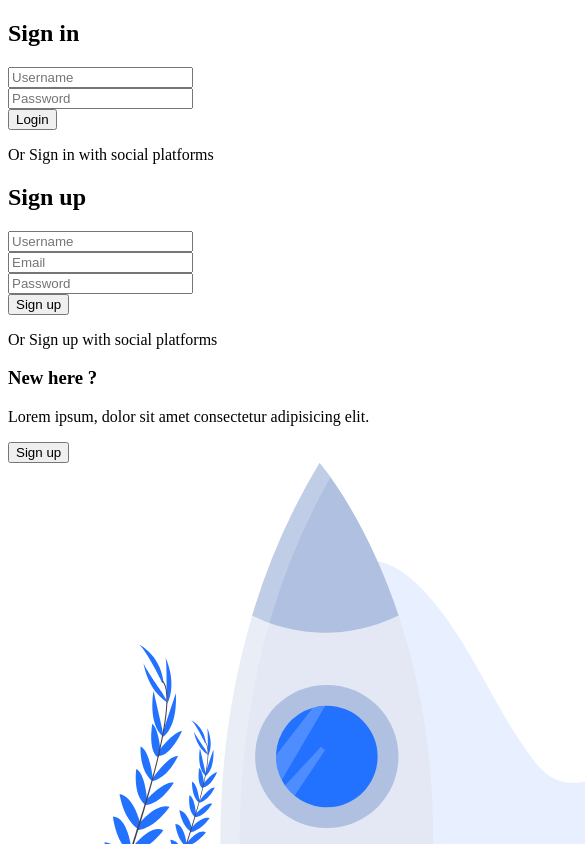
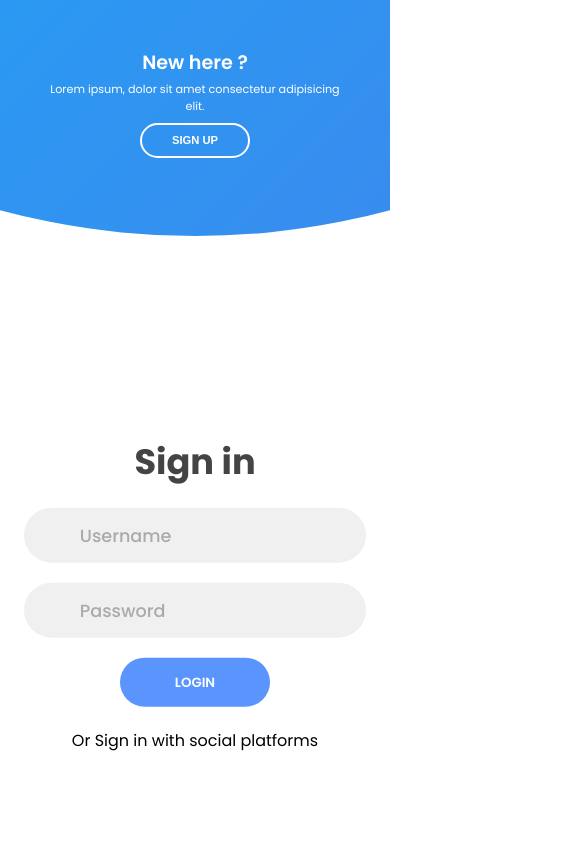
Before and after one commit to sarazaToussaint/tourism-frontEnd, a React (Create React App) app: page / in a window 390 px wide. Shown: the top 844 px of the page, 585 px wide, since content can reach past the window. Built offline with nearby package versions, Linux system fonts and the light colour scheme.

Commit message:
Style the login page

```diff
--- a/src/App.css
+++ b/src/App.css
@@ -1,3 +1,404 @@
-.App {
+@import url("https://fonts.googleapis.com/css2?family=Poppins:wght@200;300;400;500;600;700;800&display=swap");
+
+* {
+  margin: 0;
+  padding: 0;
+  box-sizing: border-box;
+}
+
+body,
+input {
+  font-family: "Poppins", sans-serif;
+}
+
+.container {
+  position: relative;
+  width: 100%;
+  background-color: #fff;
+  min-height: 100vh;
+  overflow: hidden;
+}
+
+.forms-container {
+  position: absolute;
+  width: 100%;
+  height: 100%;
+  top: 0;
+  left: 0;
+}
+
+.signin-signup {
+  position: absolute;
+  top: 50%;
+  transform: translate(-50%, -50%);
+  left: 75%;
+  width: 50%;
+  transition: 1s 0.7s ease-in-out;
+  display: grid;
+  grid-template-columns: 1fr;
+  z-index: 5;
+}
+
+form {
+  display: flex;
+  align-items: center;
+  justify-content: center;
+  flex-direction: column;
+  padding: 0 5rem;
+  transition: all 0.2s 0.7s;
+  overflow: hidden;
+  grid-column: 1 / 2;
+  grid-row: 1 / 2;
+}
+
+form.sign-up-form {
+  opacity: 0;
+  z-index: 1;
+}
+
+form.sign-in-form {
+  z-index: 2;
+}
+
+.title {
+  font-size: 2.2rem;
+  color: #444;
+  margin-bottom: 10px;
+}
+
+.input-field {
+  max-width: 380px;
+  width: 100%;
+  background-color: #f0f0f0;
+  margin: 10px 0;
+  height: 55px;
+  border-radius: 55px;
+  display: grid;
+  grid-template-columns: 15% 85%;
+  padding: 0 0.4rem;
+  position: relative;
+}
+
+.input-field i {
   text-align: center;
+  line-height: 55px;
+  color: #acacac;
+  transition: 0.5s;
+  font-size: 1.1rem;
 }
+
+.input-field input {
+  background: none;
+  outline: none;
+  border: none;
+  line-height: 1;
+  font-weight: 600;
+  font-size: 1.1rem;
+  color: #333;
+}
+
+.input-field input::placeholder {
+  color: #aaa;
+  font-weight: 500;
+}
+
+.social-text {
+  padding: 0.7rem 0;
+  font-size: 1rem;
+}
+
+.social-media {
+  display: flex;
+  justify-content: center;
+}
+
+.social-icon {
+  height: 46px;
+  width: 46px;
+  display: flex;
+  justify-content: center;
+  align-items: center;
+  margin: 0 0.45rem;
+  color: #333;
+  border-radius: 50%;
+  border: 1px solid #333;
+  text-decoration: none;
+  font-size: 1.1rem;
+  transition: 0.3s;
+}
+
+.social-icon:hover {
+  color: #4481eb;
+  border-color: #4481eb;
+}
+
+.btn {
+  width: 150px;
+  background-color: #5995fd;
+  border: none;
+  outline: none;
+  height: 49px;
+  border-radius: 49px;
+  color: #fff;
+  text-transform: uppercase;
+  font-weight: 600;
+  margin: 10px 0;
+  cursor: pointer;
+  transition: 0.5s;
+}
+
+.btn:hover {
+  background-color: #4d84e2;
+}
+
+.panels-container {
+  position: absolute;
+  height: 100%;
+  width: 100%;
+  top: 0;
+  left: 0;
+  display: grid;
+  grid-template-columns: repeat(2, 1fr);
+}
+
+.container::before {
+  content: "";
+  position: absolute;
+  height: 2000px;
+  width: 2000px;
+  top: -10%;
+  right: 48%;
+  transform: translateY(-50%);
+  background-image: linear-gradient(-45deg, #4481eb 0%, #04befe 100%);
+  transition: 1.8s ease-in-out;
+  border-radius: 50%;
+  z-index: 6;
+}
+
+.image {
+  width: 100%;
+  transition: transform 1.1s ease-in-out;
+  transition-delay: 0.4s;
+}
+
+.panel {
+  display: flex;
+  flex-direction: column;
+  align-items: flex-end;
+  justify-content: space-around;
+  text-align: center;
+  z-index: 6;
+}
+
+.left-panel {
+  pointer-events: all;
+  padding: 3rem 17% 2rem 12%;
+}
+
+.right-panel {
+  pointer-events: none;
+  padding: 3rem 12% 2rem 17%;
+}
+
+.panel .content {
+  color: #fff;
+  transition: transform 0.9s ease-in-out;
+  transition-delay: 0.6s;
+}
+
+.panel h3 {
+  font-weight: 600;
+  line-height: 1;
+  font-size: 1.5rem;
+}
+
+.panel p {
+  font-size: 0.95rem;
+  padding: 0.7rem 0;
+}
+
+.btn.transparent {
+  margin: 0;
+  background: none;
+  border: 2px solid #fff;
+  width: 130px;
+  height: 41px;
+  font-weight: 600;
+  font-size: 0.8rem;
+}
+
+.right-panel .image,
+.right-panel .content {
+  transform: translateX(800px);
+}
+
+/* ANIMATION */
+
+.container.sign-up-mode::before {
+  transform: translate(100%, -50%);
+  right: 52%;
+}
+
+.container.sign-up-mode .left-panel .image,
+.container.sign-up-mode .left-panel .content {
+  transform: translateX(-800px);
+}
+
+.container.sign-up-mode .signin-signup {
+  left: 25%;
+}
+
+.container.sign-up-mode form.sign-up-form {
+  opacity: 1;
+  z-index: 2;
+}
+
+.container.sign-up-mode form.sign-in-form {
+  opacity: 0;
+  z-index: 1;
+}
+
+.container.sign-up-mode .right-panel .image,
+.container.sign-up-mode .right-panel .content {
+  transform: translateX(0%);
+}
+
+.container.sign-up-mode .left-panel {
+  pointer-events: none;
+}
+
+.container.sign-up-mode .right-panel {
+  pointer-events: all;
+}
+
+@media (max-width: 870px) {
+  .container {
+    min-height: 800px;
+    height: 100vh;
+  }
+
+  .signin-signup {
+    width: 100%;
+    top: 95%;
+    transform: translate(-50%, -100%);
+    transition: 1s 0.8s ease-in-out;
+  }
+
+  .signin-signup,
+  .container.sign-up-mode .signin-signup {
+    left: 50%;
+  }
+
+  .panels-container {
+    grid-template-columns: 1fr;
+    grid-template-rows: 1fr 2fr 1fr;
+  }
+
+  .panel {
+    flex-direction: row;
+    justify-content: space-around;
+    align-items: center;
+    padding: 2.5rem 8%;
+    grid-column: 1 / 2;
+  }
+
+  .right-panel {
+    grid-row: 3 / 4;
+  }
+
+  .left-panel {
+    grid-row: 1 / 2;
+  }
+
+  .image {
+    width: 200px;
+    transition: transform 0.9s ease-in-out;
+    transition-delay: 0.6s;
+  }
+
+  .panel .content {
+    padding-right: 15%;
+    transition: transform 0.9s ease-in-out;
+    transition-delay: 0.8s;
+  }
+
+  .panel h3 {
+    font-size: 1.2rem;
+  }
+
+  .panel p {
+    font-size: 0.7rem;
+    padding: 0.5rem 0;
+  }
+
+  .btn.transparent {
+    width: 110px;
+    height: 35px;
+    font-size: 0.7rem;
+  }
+
+  .container::before {
+    width: 1500px;
+    height: 1500px;
+    transform: translateX(-50%);
+    left: 30%;
+    bottom: 68%;
+    right: initial;
+    top: initial;
+    transition: 2s ease-in-out;
+  }
+
+  .container.sign-up-mode::before {
+    transform: translate(-50%, 100%);
+    bottom: 32%;
+    right: initial;
+  }
+
+  .right-panel .image,
+  .right-panel .content {
+    transform: translateY(300px);
+  }
+
+  .container.sign-up-mode .left-panel .image,
+  .container.sign-up-mode .left-panel .content {
+    transform: translateY(-300px);
+  }
+
+  .container.sign-up-mode .right-panel .image,
+  .container.sign-up-mode .right-panel .content {
+    transform: translateY(0);
+  }
+
+  .container.sign-up-mode .signin-signup {
+    top: 5%;
+    transform: translate(-50%, 0);
+  }
+}
+
+@media (max-width: 570px) {
+  form {
+    padding: 0 1.5rem;
+  }
+
+  .image {
+    display: none;
+  }
+
+  .panel .content {
+    padding: 0.5rem 1rem;
+  }
+
+  .container {
+    padding: 1.5rem;
+  }
+
+  .container::before {
+    bottom: 72%;
+    left: 50%;
+  }
+
+  .container.sign-up-mode::before {
+    bottom: 28%;
+    left: 50%;
+  }
+}
```
